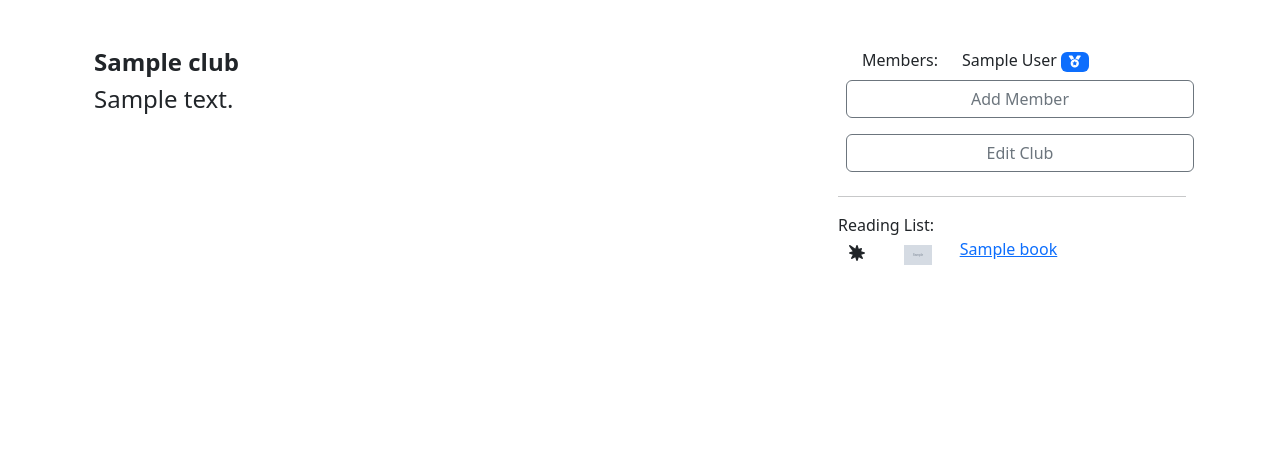
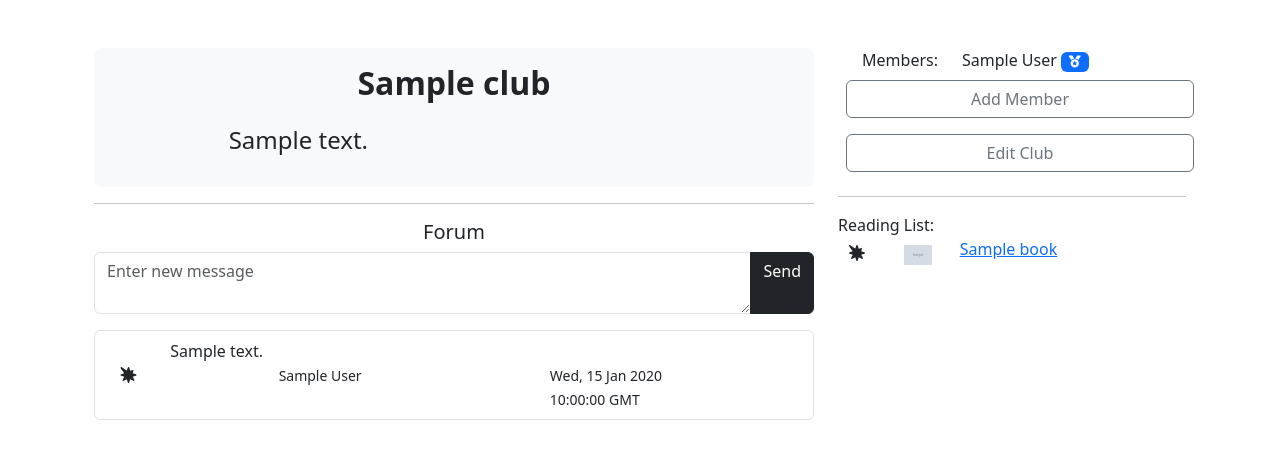
Before and after one commit to Fogaroli/BookWormDen, a Flask app: page /clubs/1 in a window 1280 px wide. Shown: the part 58-517 px from the top of the page. Run offline with Flask 3, Linux system fonts and the light colour scheme; the visitor is signed in with stand-in values (Sample User, id 1); tables that the repository leaves empty hold one stand-in row (values such as "Sample post"); grey boxes marked "Sample" are stand-in pictures; some libraries are stand-ins or nearby versions.

Commit message:
Completed render and send messages from frontend

```diff
--- a/src/app.py
+++ b/src/app.py
@@ -658,6 +658,7 @@ def club_messages_route(club_id):
     messages = (
         db.session.query(Message)
         .filter(Message.club_id == club_id)
+        .order_by(Message.timestamp.desc())
         .offset(start)
         .limit(quantity)
     )
@@ -671,7 +672,9 @@ def club_messages_route(club_id):
 def add_club_messages_route(club_id):
     """Route to add a new message to the club forum"""
     json_data = request.get_json()
-    new_message = Message.addMessage(**json_data)
+    new_message = Message.addMessage(
+        club_id=club_id, user_id=g.user.id, message=json_data["message"]
+    )
     if new_message:
         return jsonify(message=new_message.serialize()), 200
     return jsonify(json_data), 400
--- a/src/models.py
+++ b/src/models.py
@@ -326,9 +326,7 @@ class Message(db.Model):
     club_id = db.Column(db.Integer, db.ForeignKey("clubs.id"), nullable=False)
     user_id = db.Column(db.Integer, db.ForeignKey("users.id"), nullable=False)
     message = db.Column(db.Text, nullable=False)
-    timestamp = db.Column(
-        db.DateTime, nullable=False, default=datetime.now(timezone.utc)
-    )
+    timestamp = db.Column(db.DateTime, nullable=False)
 
     # user -> User who posted the message
 
@@ -359,8 +357,13 @@ class Message(db.Model):
             return False
 
     @classmethod
-    def addMessage(cls, club_id, user_id, message, **kwargs):
-        new_message = Message(club_id, user_id, message)
+    def addMessage(cls, club_id, user_id, message):
+        new_message = Message(
+            club_id=club_id,
+            user_id=user_id,
+            message=message,
+            timestamp=datetime.now(timezone.utc),
+        )
         try:
             db.session.add(new_message)
             db.session.commit()
--- a/src/static/classes.js
+++ b/src/static/classes.js
@@ -16,9 +16,6 @@ class Book {
 
     static async getBookByTitle(titleString) {
         /**Class method to get a book list based on the book title. Title sent as parameter */
-        // const response = await axios({
-        //     url: `/search?q=${titleString}`,
-        //     method: "GET",
         const response = await axios
             .get(`/search`, {
                 params: { q: titleString },
@@ -97,8 +94,49 @@ class Club {
     }
 }
 
+class Message {
+    /**
+     * Class to store information about each book obtained from API.
+     * Requests from frontend are managed by the backend, which provides data from search topics.
+     */
+    constructor(properties) {
+        Object.assign(this, { ...properties });
+    }
+
+    static async getClubMessages(club_id, offset, quantity) {
+        /**Class method to get club messages from the server*/
+        const response = await axios
+            .get(`/clubs/${club_id}/messages`, {
+                params: { start: offset, quantity: quantity },
+            })
+            .catch((error) => {
+                return error;
+            });
+        if (response instanceof Error) {
+            return false;
+        }
+        return response.data.messages.map((message) => new Message(message));
+        //messages format from server: {message, timestamp, user_first_name, user_last_name, user_username}
+    }
+
+    static async sendNewMessage(club_id, message) {
+        /**Class method to send a new forum message to the server */
+        const response = await axios({
+            url: `/clubs/${club_id}/messages`,
+            method: "POST",
+            data: { message: message },
+        }).catch((error) => {
+            return error;
+        });
+        if (response instanceof Error) {
+            return false;
+        }
+        return new Message(message);
+    }
+}
+
 //================================================================
 //Setup for unit testing
 if (typeof module !== "undefined" && module.exports) {
-    module.exports = { Book, Comment, Club };
+    module.exports = { Book, Comment, Club, Message };
 }
--- /dev/null
+++ b/src/static/club_forum.js
@@ -0,0 +1,105 @@
+/*
+Title: The BookWormDen
+Author: Fabricio Ribeiro
+Date: October 6th, 2024
+Description: This file handles the message forum in the reading club.
+*/
+
+//global variables
+
+const $messagesUl = $("#club-forum");
+const $forumMessageLoading = $("#forum-loading-msg");
+const userUsername = $("#user-page-link").text();
+const $newMessageContent = $("#new-message-content");
+const $sendMessageButton = $("#send-message-btn");
+const $messageForm = $("#new-message-form");
+
+// club_id = club.id variable injected from backend
+
+//================================================================
+//Supporting Functions
+
+function getMessageMarkup(message) {
+    const messageEntry = `
+        <div class="row">
+            <div class="col-1 d-flex justify-content-center align-items-center">
+            ${
+                userUsername === message["user_username"]
+                    ? '<i class="fa-solid fa-burst m-1" title="Remove message"></i>'
+                    : ""
+            }
+            </div>
+            <div class="col-11">
+                <div class="row">
+                    <div class="col">${message["message"]}</div>
+                </div>
+                <div class="row justify-content-evenly">
+                    <div class="col-3">
+                        <small>${message["user_first_name"]} ${
+        message["user_last_name"]
+    }</small>
+                    </div>
+                    <div class="col-3">
+                        <small>${message["timestamp"]}</small>
+                    </div>
+                </div>
+            </div>
+        </div>
+    `;
+    return $("<li>", { class: "list-group-item" }).html(messageEntry);
+}
+
+//================================================================
+//DOM Manipulation
+
+//----------------------------------------------------------------
+//Event Listeners
+
+$sendMessageButton.on("click", sendNewMessage);
+
+$(document).ready(() => {
+    loadMessagesOnStartup();
+});
+
+//----------------------------------------------------------------
+// DOM manipulation procedures
+
+//procedure to load forum messages on startup (load first 20 messages)
+async function loadMessagesOnStartup() {
+    $forumMessageLoading.prop("hidden", false);
+    $messagesUl.empty();
+    const messageList = await Message.getClubMessages(club_id, 0, 20);
+    if (messageList) {
+        messageList.forEach((message) => {
+            const messageContent = getMessageMarkup(message);
+            $messagesUl.append(messageContent);
+        });
+        $forumMessageLoading.prop("hidden", true);
+    }
+}
+
+//Procedure to add a new message to the forum.
+async function sendNewMessage() {
+    const messageContent = $newMessageContent.val();
+    const message = await Message.sendNewMessage(club_id, messageContent);
+    if (message) {
+        loadMessagesOnStartup();
+    } else {
+        const error = $("<small>").text("Error - Fail to send the message");
+        $messageForm.append(error);
+    }
+}
+
+//================================================================
+//Setup for unit testing
+
+if (typeof module !== "undefined" && module.exports) {
+    module.exports = {
+        addMarkup,
+        starRating,
+        addBookDetailsMarkup,
+        convertSearchString,
+        updateBookSearch,
+        showBookDetails,
+    };
+}
--- a/src/static/user_club.js
+++ b/src/static/user_club.js
@@ -2,7 +2,7 @@
 Title: The BookWormDen
 Author: Fabricio Ribeiro
 Date: October 6th, 2024
-Description: This file handles club page with members and discussion forum.
+Description: This file handles club page with members.
 */
 
 //global variables
--- a/src/templates/base.html
+++ b/src/templates/base.html
@@ -47,7 +47,7 @@
                         {%if g.user%}
 
                         <li class="nav-item">
-                            <a href="/den" class="nav-link" id="user-page-link"
+                            <a href="/den" class="nav-link" id="user-den-link"
                                 >Home Den</a
                             >
                         </li>
@@ -56,7 +56,7 @@
                             <a
                                 href="/clubs"
                                 class="nav-link"
-                                id="user-page-link"
+                                id="user-clubs-link"
                                 >Book Clubs</a
                             >
                         </li>
--- a/src/templates/user_club.html
+++ b/src/templates/user_club.html
@@ -3,13 +3,36 @@ block body %}
 <div class="container mt-5">
     <div class="row">
         <div class="col-8">
-            <div class="row">
-                <div class="col-12 h4">
-                    <strong>{{club.name}}</strong>
+            <div class="p-3 mb-3 bg-body-tertiary rounded-3">
+                <div class="container-fluid">
+                    <div class="col-12 h2 text-center">
+                        <strong>{{club.name}}</strong>
+                    </div>
+                </div>
+                <div class="row justify-content-center">
+                    <div class="col-8 h4 m-3">{{club.description}}</div>
                 </div>
             </div>
-            <div class="row">
-                <div class="col-12 h4">{{club.description}}</div>
+            <hr />
+            <div>
+                <p class="h5 text-center">Forum</p>
+            </div>
+            <div class="input-group mb-3" id="new-message-form">
+                <textarea
+                    class="form-control"
+                    id="new-message-content"
+                    placeholder="Enter new message"
+                    aria-label="New forum message"
+                ></textarea>
+                <span
+                    class="input-group-text btn btn-dark"
+                    id="send-message-btn"
+                    >Send</span
+                >
+            </div>
+            <ul class="list-group" id="club-forum"></ul>
+            <div id="forum-loading-msg" class="text-center" hidden>
+                <div><i class="fa-solid fa-sync fa-spin"></i></div>
             </div>
         </div>
         <div class="col-4">
@@ -150,4 +173,5 @@ block body %}
     const club_id = {{club.id}}
 </script>
 <script src="/static/user_club.js"></script>
+<script src="/static/club_forum.js"></script>
 {% endblock %}
```
